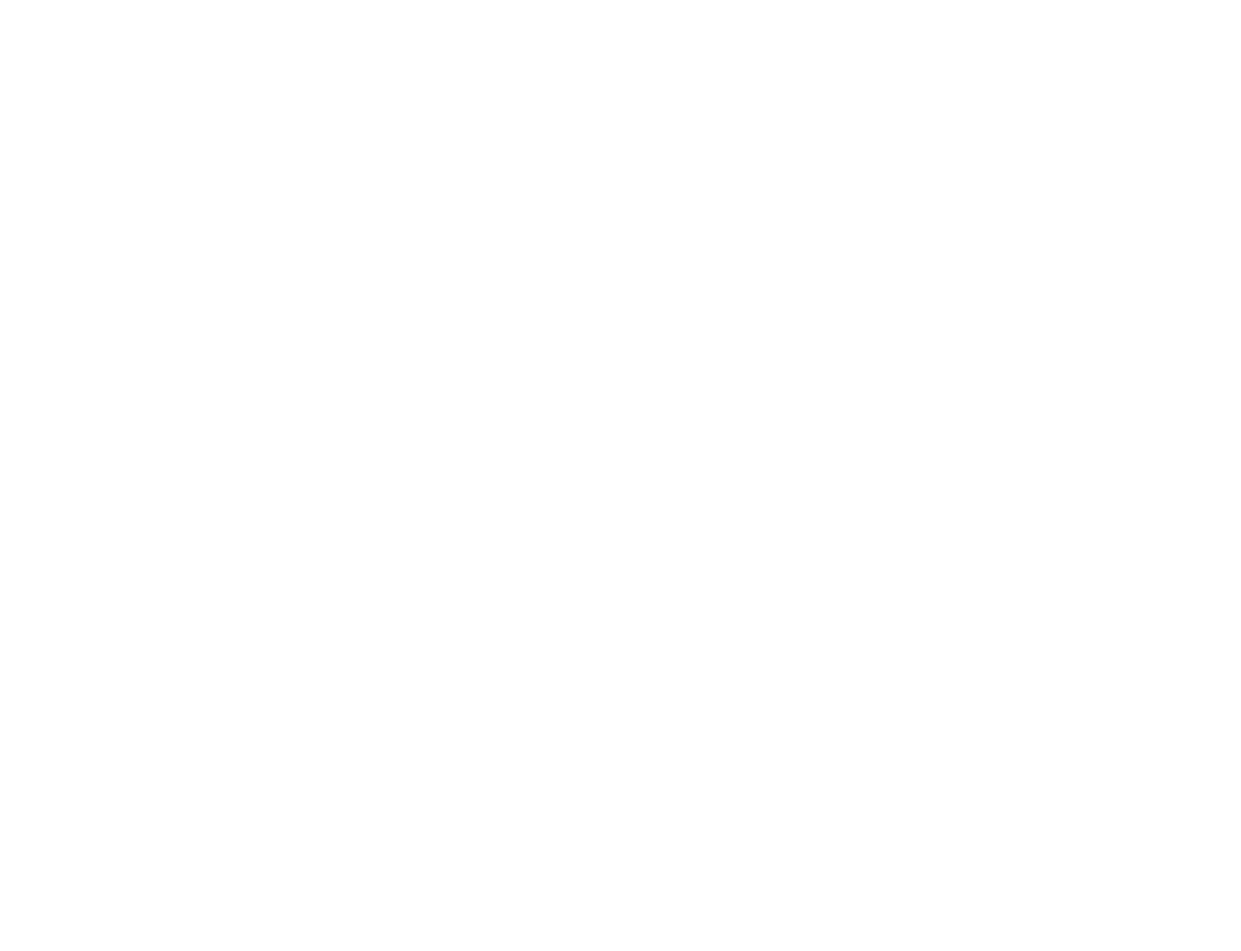
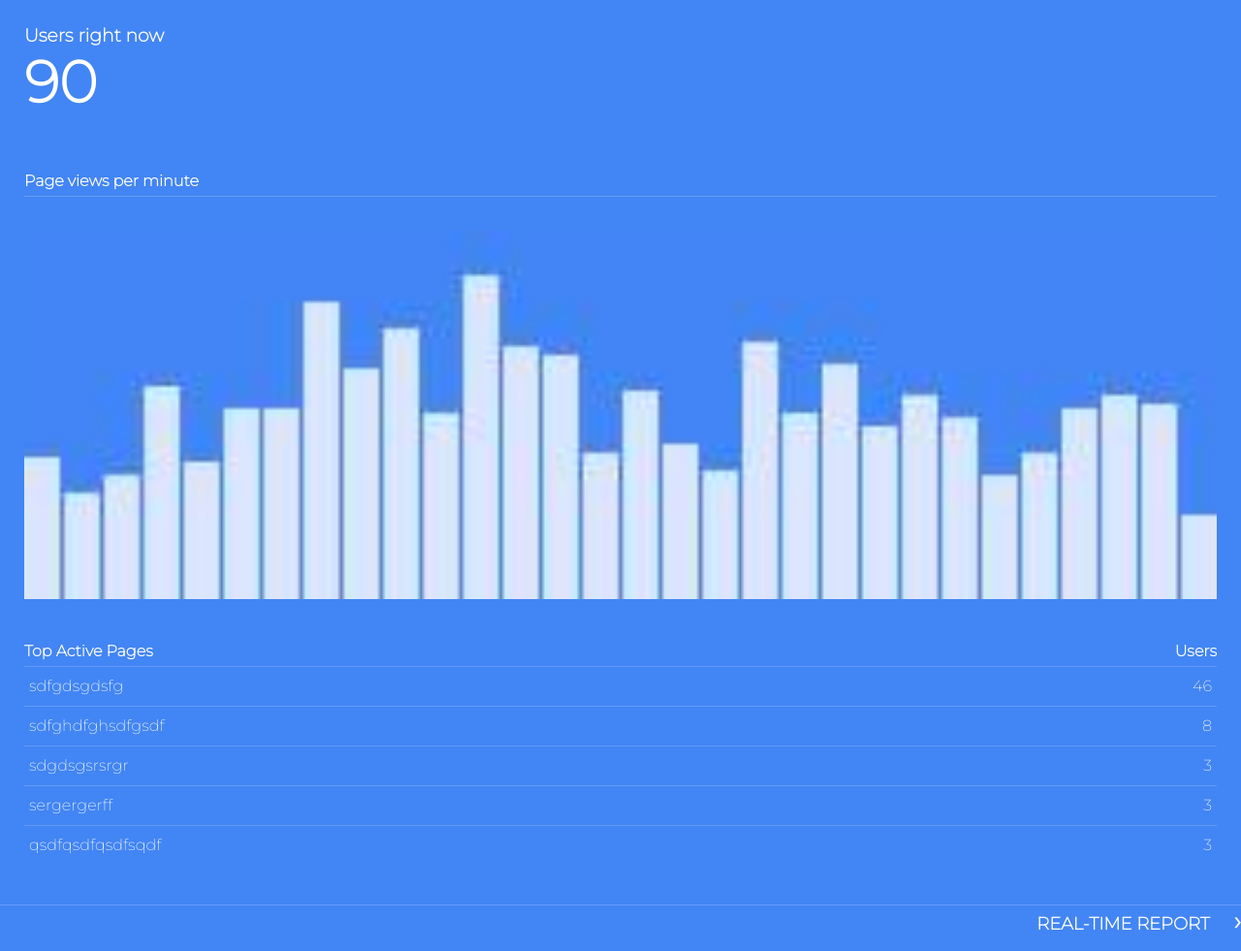
Before and after one commit to degenge/css-integration-mock-challenge, a plain HTML site: page interface2.html in a window 1280 px wide. Shown: the whole page at 97% size. Before the commit the page ends 800 px from the top, so only its background shows below. Drawn offline with Linux system fonts and the light colour scheme.

Commit message:
Interface 2 first attempt

```diff
--- a/interface2.css
+++ b/interface2.css
@@ -0,0 +1,99 @@
+/* RESET */
+* {
+    box-sizing: border-box;
+    padding: 0;
+    margin: 0;
+}
+
+html, body {
+    color: #ffffff;
+    background-color: #4285f4;
+}
+
+.container {
+    display: flex;
+    flex-direction: column;
+    font-family: 'Montserrat', sans-serif;
+    /*padding: 25px;*/
+}
+
+header{
+    width: 100%;
+    padding: 25px
+    /*border: 1px solid red;*/
+}
+
+main {
+    margin: 0.7em 0;
+    padding: 15px 25px;
+    /*border: 1px solid red;*/
+}
+
+header p {
+    font-size: 60px;
+    font-weight: bold;
+}
+
+main h4 {
+    padding: 0px;
+    border-bottom: 1px solid #649bf6;
+    line-height: 30px;
+}
+
+main img {
+    width: 100%;
+    padding: 35px 0;
+}
+
+main table {
+    width: 100%;
+    border-collapse: collapse;
+}
+
+main table thead th {
+    border-bottom: 1px solid #649bf6;
+    line-height: 30px;
+}
+
+main table th:first-child, main table td:first-child {
+    width: 85%;
+    text-align: left;
+}
+main table th:last-child, main table td:last-child {
+    width: 15%;
+    text-align: right;
+}
+
+main table tbody tr {
+    border-bottom: 1px solid #649bf6;
+    line-height: 40px;
+}
+
+main table tbody tr:last-child
+{
+    border-bottom: none;
+}
+
+main table tbody tr td:first-child, main table tbody tr td:last-child {
+    padding: 0 5px;
+}
+
+footer {
+    width: 100%;
+    padding: 15px 0;
+}
+
+footer p {
+    border-top: 1px solid #649bf6;
+    text-transform: uppercase;
+    font-size: 18px;
+    font-weight: bold;
+    text-align: right;
+}
+
+footer p::after {
+    content: "\203A";
+    padding-left: 25px;
+    font-weight: bold;
+    font-size: 26px;
+}
--- a/interface2.html
+++ b/interface2.html
@@ -3,10 +3,59 @@
 <head >
     <meta charset="UTF-8" >
     <meta name="viewport" content="width=device-width, initial-scale=1.0" />
-    <title >Interface 1</title >
+    <title >Interface 2</title >
     <link href="interface2.css" rel="stylesheet" />
+    <link href="https://fonts.googleapis.com/css2?family=Montserrat:wght@200&display=swap" rel="stylesheet">
 </head >
 <body >
 
+<div class="container" >
+
+    <header >
+        <h3>Users right now</h3>
+        <p>90</p>
+    </header >
+
+    <main >
+        <h4>Page views per minute</h4>
+        <img src="images/graph.jpg" alt="graph users" >
+        <table>
+            <thead>
+            <tr>
+                <th>Top Active Pages</th>
+                <th>Users</th>
+            </tr>
+            </thead>
+            <tbody>
+                <tr>
+                    <td>sdfgdsgdsfg</td>
+                    <td>46</td>
+                </tr>
+                <tr>
+                    <td>sdfghdfghsdfgsdf</td>
+                    <td>8</td>
+                </tr>
+                <tr>
+                    <td>sdgdsgsrsrgr</td>
+                    <td>3</td>
+                </tr>
+                <tr>
+                    <td>sergergerff</td>
+                    <td>3</td>
+                </tr>
+                <tr>
+                    <td>qsdfqsdfqsdfsqdf</td>
+                    <td>3</td>
+                </tr>
+            </tbody>
+        </table>
+    </main >
+
+    <footer >
+        <p>Real-time report</p>
+    </footer >
+
+</div >
+
 </body >
 </html >
```
Also changed, not shown: interface1.html (+0 -1 lines), images/13.ui-chart-2.png (added), images/graph.jpg (added).
